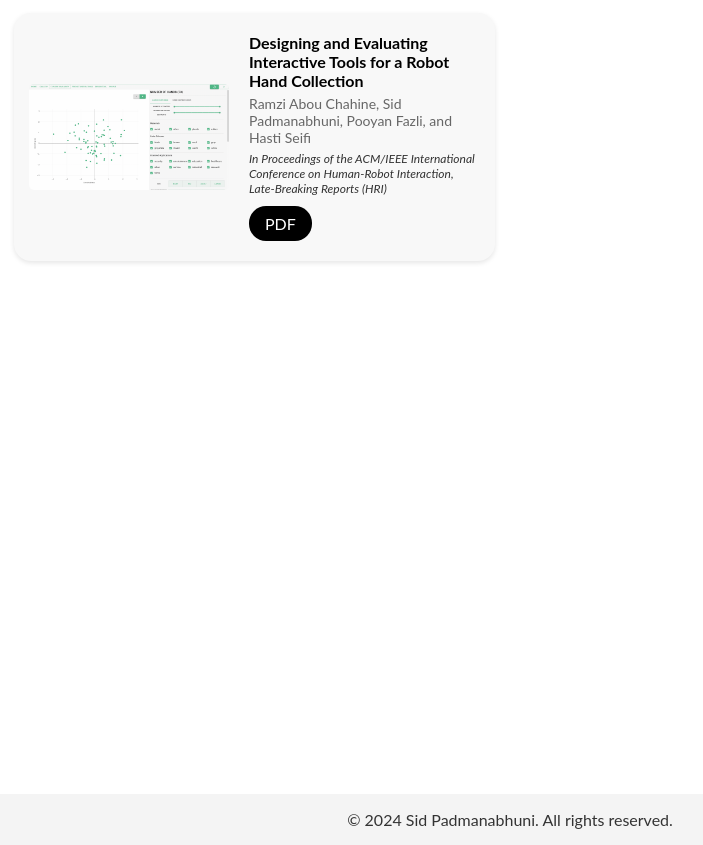
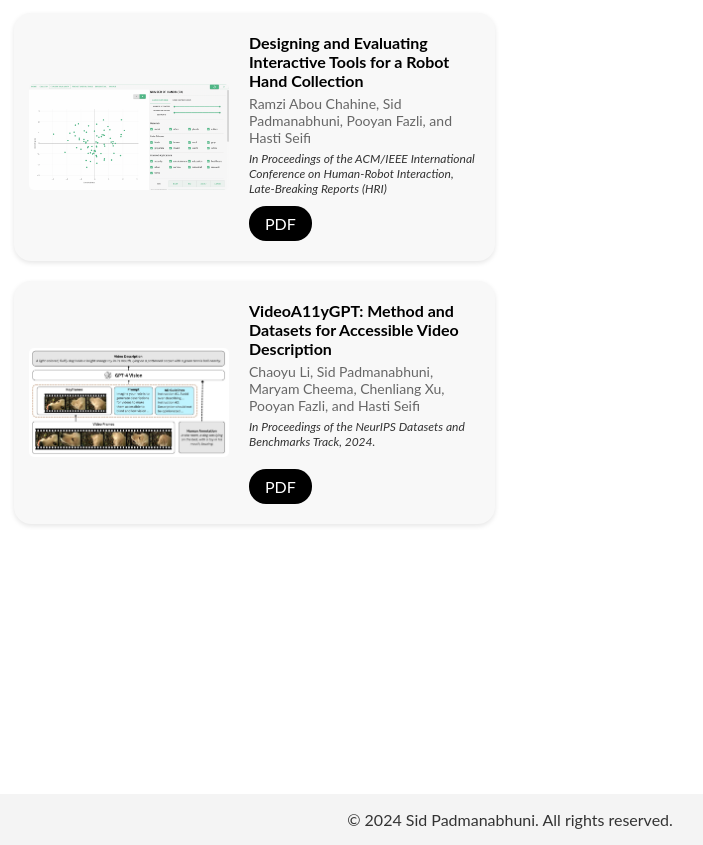
Before and after one commit to SidPad03/sidpad03.github.io, a plain HTML site: page index.html in a window 1280 px wide. Shown: the part 1396-2241 px from the top of the page, without its empty margins (146-849 px from the left). Drawn offline with Linux system fonts and the light colour scheme.

Commit message:
updated webpage

```diff
--- a/index.html
+++ b/index.html
@@ -73,23 +73,25 @@
                 In Proceedings of the ACM/IEEE International Conference on Human-Robot Interaction,
                 Late-Breaking Reports (HRI)
             </p>
-            <a href="assets/publications/Designing and Evaluating Interactive Tools for a Robot Hand
-            Collection.pdf" class="pdf-download" >PDF</a >
+            <a href="assets/publications/pub-1.pdf" class="pdf-download" >PDF</a >
             </div>
         </div>
-        <!-- <div class="publication-card">
-            <img src="assets/images/pub2-img.jpg" alt="Flow Diagram" class="publication-image"/>
+        <div class="publication-card">
+            <img src="assets/images/pub2-img.png" alt="Flow Diagram" class="publication-image"/>
             <div class="publication-info">
             <a class="publication-title" >
-                VideoA11yGPT: Method and Datasets for Accessible Video Description</a >
+                VideoA11yGPT: Method and Datasets for Accessible Video Description </a>
             <p class="publication-authors">
                 Chaoyu Li, Sid Padmanabhuni, Maryam Cheema, Chenliang Xu, Pooyan Fazli, and Hasti
                 Seifi
             </p>
+            <p class="publication-source">
+              In Proceedings of the NeurIPS Datasets and Benchmarks Track, 2024.
+          </p>
             <p class="publication-source"></p>
-            <a href="assets/publications/VideoA11yGPT | NeurIPS.pdf" class="pdf-download" >PDF</a>
+            <a href="" class="pdf-download" >PDF</a>
             </div>
-        </div> -->
+        </div>
     </div>
     </section>
     <footer>
```
Also changed, not shown: assets/images/pub2-img.png (added), 3 other files.
